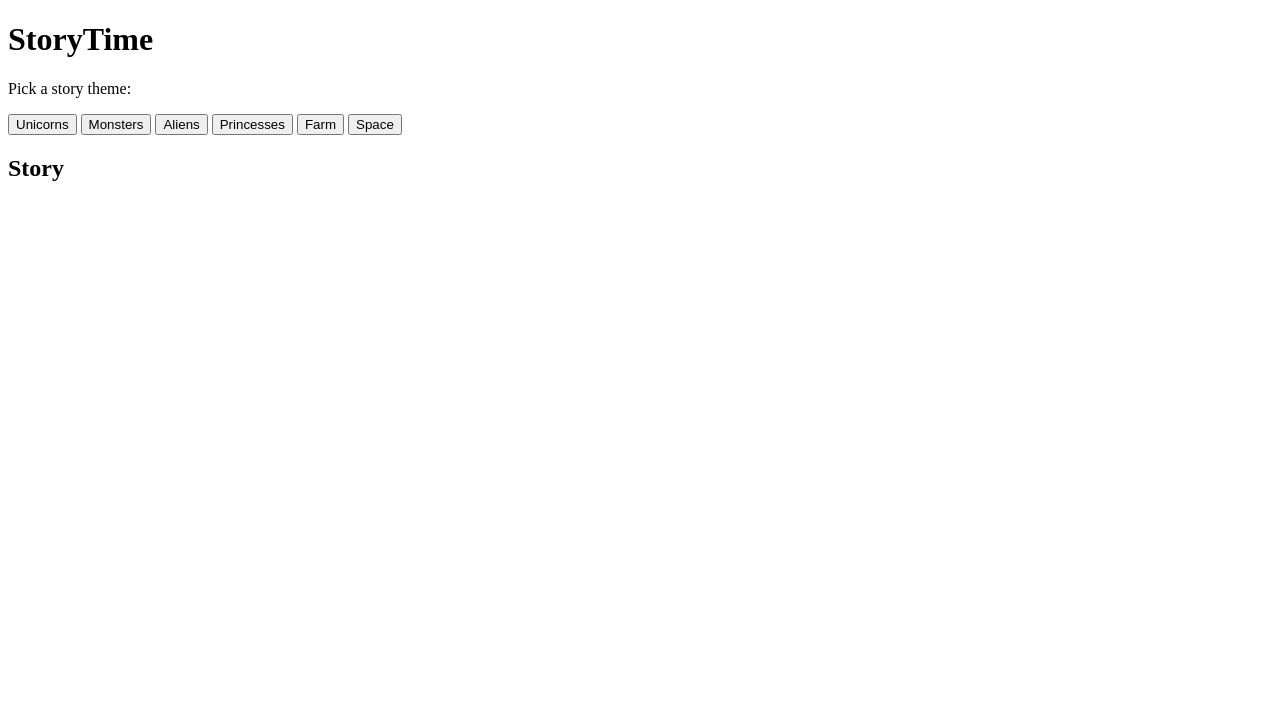
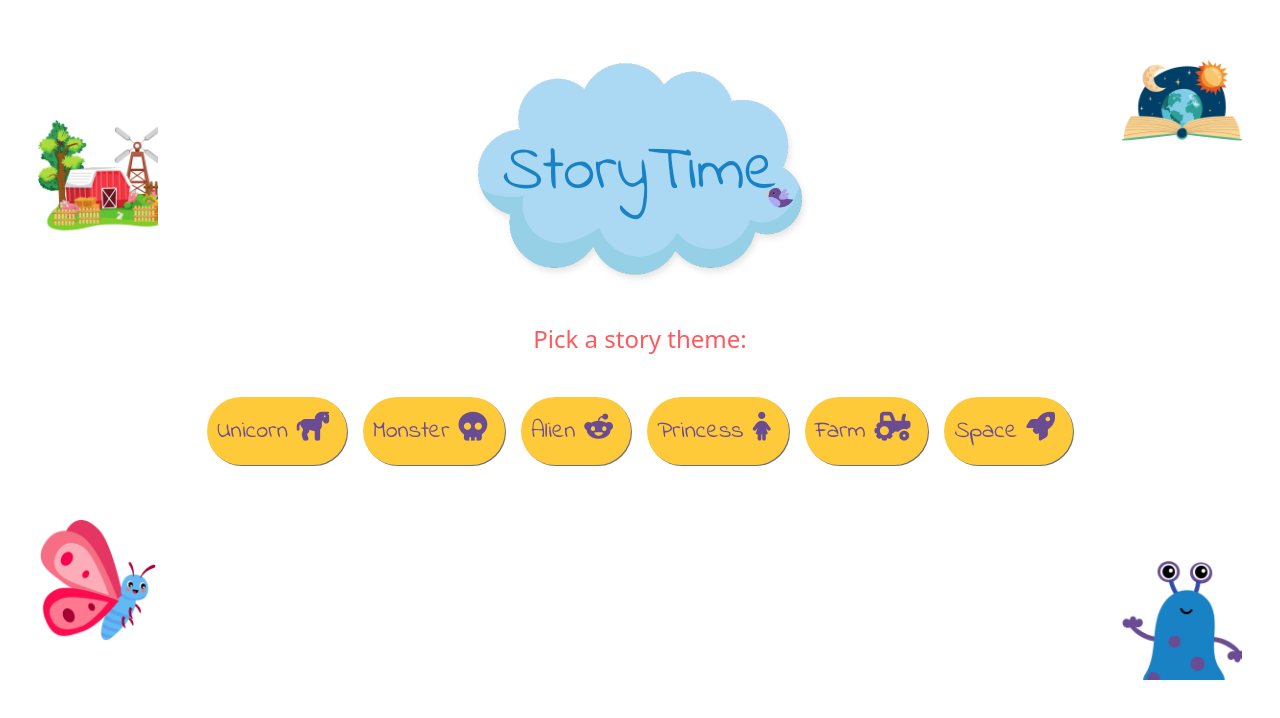
Before and after one commit to xshandy/stories-time, a website: page public/index.html in a window 1280 px wide. Drawn offline with Linux system fonts and the light colour scheme; files that its build step writes are made by us from their sources.

Commit message:
add styling

```diff
--- /dev/null
+++ b/input.css
@@ -0,0 +1 @@
+@import "tailwindcss";
--- a/package.json
+++ b/package.json
@@ -1,10 +1,12 @@
 {
   "dependencies": {
     "@elevenlabs/elevenlabs-js": "^2.6.0",
+    "@tailwindcss/cli": "^4.1.11",
     "axios": "^1.10.0",
     "cohere-ai": "^7.17.1",
     "cors": "^2.8.5",
     "dotenv": "^17.2.0",
-    "express": "^5.1.0"
+    "express": "^5.1.0",
+    "tailwindcss": "^4.1.11"
   }
 }
--- a/public/index.html
+++ b/public/index.html
@@ -3,30 +3,86 @@
   <head>
     <meta charset="UTF-8" />
     <meta name="viewport" content="width=device-width, initial-scale=1.0" />
-    <link rel="stylesheet" href="src/style.css" />
+    <link rel="stylesheet" href="output.css" />
+    <link rel="stylesheet" href="style.css" />
+    <link rel="preconnect" href="https://fonts.googleapis.com" />
+    <link rel="preconnect" href="https://fonts.gstatic.com" crossorigin />
+    <link
+      href="https://fonts.googleapis.com/css2?family=Indie+Flower&family=Open+Sans:ital,wght@0,300..800;1,300..800&display=swap"
+      rel="stylesheet"
+    />
+    <script
+      src="https://kit.fontawesome.com/451aaf5c7b.js"
+      crossorigin="anonymous"
+    ></script>
     <title>Stories-Time</title>
   </head>
   <body>
     <header>
-      <h1>StoryTime</h1>
+      <h1 class="text-2xl sm:text-3xl md:text-4xl">StoryTime</h1>
     </header>
     <main>
-      <p>Pick a story theme:</p>
+      <h2>Pick a story theme:</h2>
 
       <div id="buttons">
-        <button onclick="getStory('unicorns')">Unicorns</button>
-        <button onclick="getStory('monsters')">Monsters</button>
-        <button onclick="getStory('aliens')">Aliens</button>
-        <button onclick="getStory('princesses')">Princesses</button>
-        <button onclick="getStory('farm')">Farm</button>
-        <button onclick="getStory('space')">Space</button>
+        <button onclick="getStory('unicorn')">
+          Unicorn <i class="fa-solid fa-horse"></i>
+        </button>
+        <button onclick="getStory('monster')">
+          Monster <i class="fa-solid fa-skull"></i>
+        </button>
+        <button onclick="getStory('alien')">
+          Alien <i class="fa-brands fa-reddit-alien"></i>
+        </button>
+        <button onclick="getStory('princess')">
+          Princess
+          <i class="fa-solid fa-child-dress"></i>
+        </button>
+        <button onclick="getStory('farm')">
+          Farm
+          <i class="fa-solid fa-tractor"></i>
+        </button>
+        <button onclick="getStory('space')">
+          Space
+          <i class="fa-solid fa-rocket"></i>
+        </button>
       </div>
 
-      <h2>Story</h2>
-      <div>
-        <p id="story-output"></p>
+      <div
+        id="loading-spinner"
+        class="flex justify-center items-center py-10 hidden"
+      >
+        <svg
+          class="animate-spin h-8 w-8 text-orange-400"
+          xmlns="http://www.w3.org/2000/svg"
+          fill="none"
+          viewBox="0 0 24 24"
+        >
+          <circle
+            class="opacity-25"
+            cx="12"
+            cy="12"
+            r="10"
+            stroke="currentColor"
+            stroke-width="4"
+          ></circle>
+          <path
+            class="opacity-75"
+            fill="currentColor"
+            d="M4 12a8 8 0 018-8v8z"
+          ></path>
+        </svg>
       </div>
+
+      <div
+        id="story-output"
+        class="text-center max-w-2xl mx-auto text-lg leading-relaxed text-gray-800"
+      ></div>
     </main>
+    <img src="./images/alien.png" alt="alien" class="alien" />
+    <img src="./images/butterfly.png" alt="butterfly" class="butterfly" />
+    <img src="./images/book.png" alt="book" class="book" />
+    <img src="./images/farm.png" alt="farm" class="farm" />
     <footer></footer>
     <script src="index.js"></script>
   </body>
--- a/public/index.js
+++ b/public/index.js
@@ -1,10 +1,30 @@
 function displayStory(data) {
   const output = document.querySelector("#story-output");
-  output.textContent = data.story;
+
+  let story = data.story.replace(/\*\*/g, "");
+
+  const firstParagraphEnd =
+    story.indexOf("\n\n") !== -1 ? story.indexOf("\n\n") : story.indexOf(".");
+
+  if (firstParagraphEnd !== -1) {
+    const title = story.slice(0, firstParagraphEnd).trim();
+    const rest = story.slice(firstParagraphEnd).trim();
+
+    story = `<strong>${title}</strong><br><br>${rest}`;
+  }
+
+  story = story.replace(/\n/g, "<br>");
+
+  output.innerHTML = story.trim();
 }
 
 function getStory(theme) {
-  const prompt = `You are a children short story expert. Write a short, engaging funny story for ages 3-7 about ${theme}. Keep it under 300 words.`;
+  const output = document.querySelector("#story-output");
+  const spinner = document.querySelector("#loading-spinner");
+  const prompt = `You are a children short story expert. Write a short, engaging funny story for ages 3-7 about ${theme}. Keep it under 300 words and do not include the word count.`;
+
+  output.innerHTML = "";
+  spinner.classList.remove("hidden");
 
   fetch("/api/story", {
     method: "POST",
@@ -13,8 +33,11 @@ function getStory(theme) {
   })
     .then((res) => res.json())
     .then((data) => {
-      const output = document.querySelector("#story-output");
-      output.textContent = data.story;
+      spinner.classList.add("hidden");
+      displayStory(data);
     })
-    .catch((err) => console.error("Story error:", err));
+    .catch((err) => {
+      spinner.classList.add("hidden");
+      console.error("Story error:", err);
+    });
 }
--- a/public/style.css
+++ b/public/style.css
@@ -0,0 +1,152 @@
+.indie-flower-regular {
+  font-family: "Indie Flower", cursive;
+  font-weight: 400;
+  font-style: normal;
+}
+
+body {
+  text-align: center;
+  padding: 25px;
+  background-color: white;
+  position: relative;
+  overflow-x: hidden;
+}
+
+header h1 {
+  color: #1982c4;
+  font-family: "Indie Flower";
+  font-size: 4rem;
+  margin: 30px;
+
+  background-image: url(./images/cloud.png);
+  background-size: contain;
+  background-repeat: no-repeat;
+  background-position: center;
+  display: inline-block;
+  padding: 70px 90px;
+
+  filter: drop-shadow(2px 4px 3px rgba(0, 0, 0, 0.1));
+  animation: float 3s ease-in-out infinite;
+}
+
+h2 {
+  color: #ff595e;
+  font-size: 1.5rem;
+}
+
+#buttons {
+  margin: 25px 0;
+  font-family: "Indie Flower";
+  color: #6a4c93;
+  padding: 10px;
+  gap: 15px;
+}
+
+#buttons button {
+  font-size: 1.5rem;
+  padding: 15px 10px;
+  margin: 5px;
+  background-color: #ffca3a;
+  border: none;
+  border-radius: 80px;
+  cursor: pointer;
+  transition: all 0.3s ease;
+  box-shadow: 1px 1px 0 #727070;
+}
+
+#buttons button:hover {
+  background-color: #8ac926;
+  transform: translateY(4px);
+  box-shadow: 0 7px 0 #7ab522;
+  color: white;
+}
+
+#buttons button i {
+  margin-right: 8px;
+  font-size: 1.8rem;
+  transition: transform 0.3s ease;
+}
+
+#buttons button:hover i {
+  transform: scale(1.2);
+}
+
+.book,
+.farm,
+.alien,
+.butterfly {
+  position: fixed;
+  z-index: 10;
+  width: clamp(60px, 10vw, 120px);
+  pointer-events: none;
+}
+
+.book {
+  top: 5%;
+  right: 3%;
+  animation: float 3s ease-in-out infinite;
+}
+
+.farm {
+  top: 15%;
+  left: 3%;
+  animation: float 4s ease-in-out infinite 1s;
+}
+
+.alien {
+  bottom: 15%;
+  right: 3%;
+  transition: transform 0.3s;
+  pointer-events: auto;
+}
+
+.butterfly {
+  bottom: 20%;
+  left: 3%;
+  transition: transform 0.3s;
+  pointer-events: auto;
+}
+
+.alien:hover {
+  transform: rotate(-15deg) scale(1.2);
+  cursor: pointer;
+}
+
+.butterfly:hover {
+  transform: rotate(15deg) scale(1.2);
+  cursor: pointer;
+}
+
+#story-output {
+  margin: 20px auto;
+  max-width: 800px;
+  font-size: 1.4rem;
+  line-height: 1.8rem;
+  white-space: pre-wrap;
+  text-align: center;
+  color: #6a4c93;
+  /* color: #3e3d3d; */
+}
+
+#story-output strong {
+  display: block;
+  font-weight: bold;
+  font-size: 1.6rem;
+}
+
+@media (max-width: 700px) {
+  .farm,
+  .book {
+    display: none;
+  }
+
+  .alien {
+    bottom: 10%;
+    right: 2%;
+  }
+
+  .butterfly {
+    bottom: 10%;
+    left: 2%;
+  }
+}
```
Also changed, not shown: public/images/alien.png (added), public/images/book.png (added), public/images/butterfly.png (added), public/images/cloud.png (added), public/images/farm.png (added), public/output.css (added), 2 other files.
